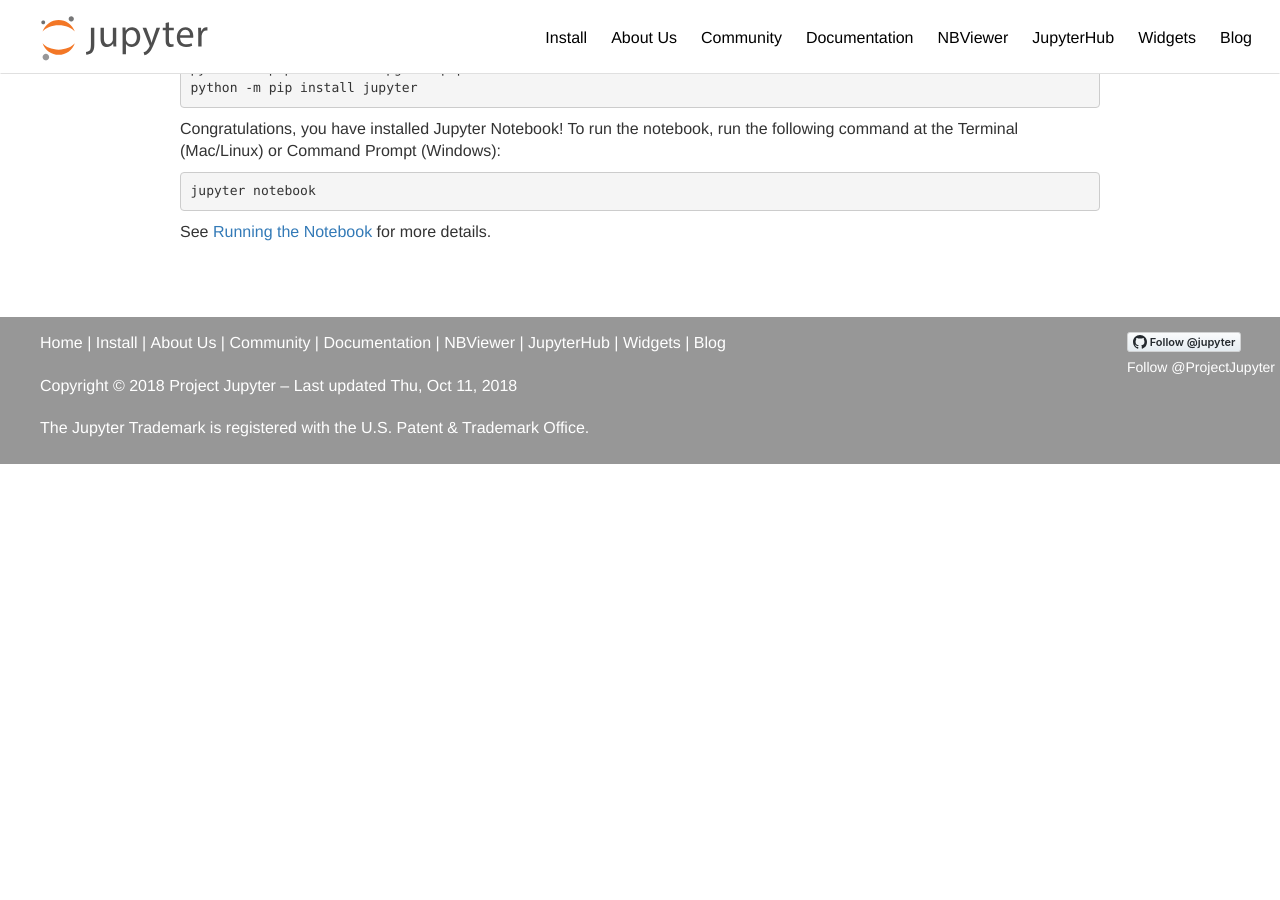
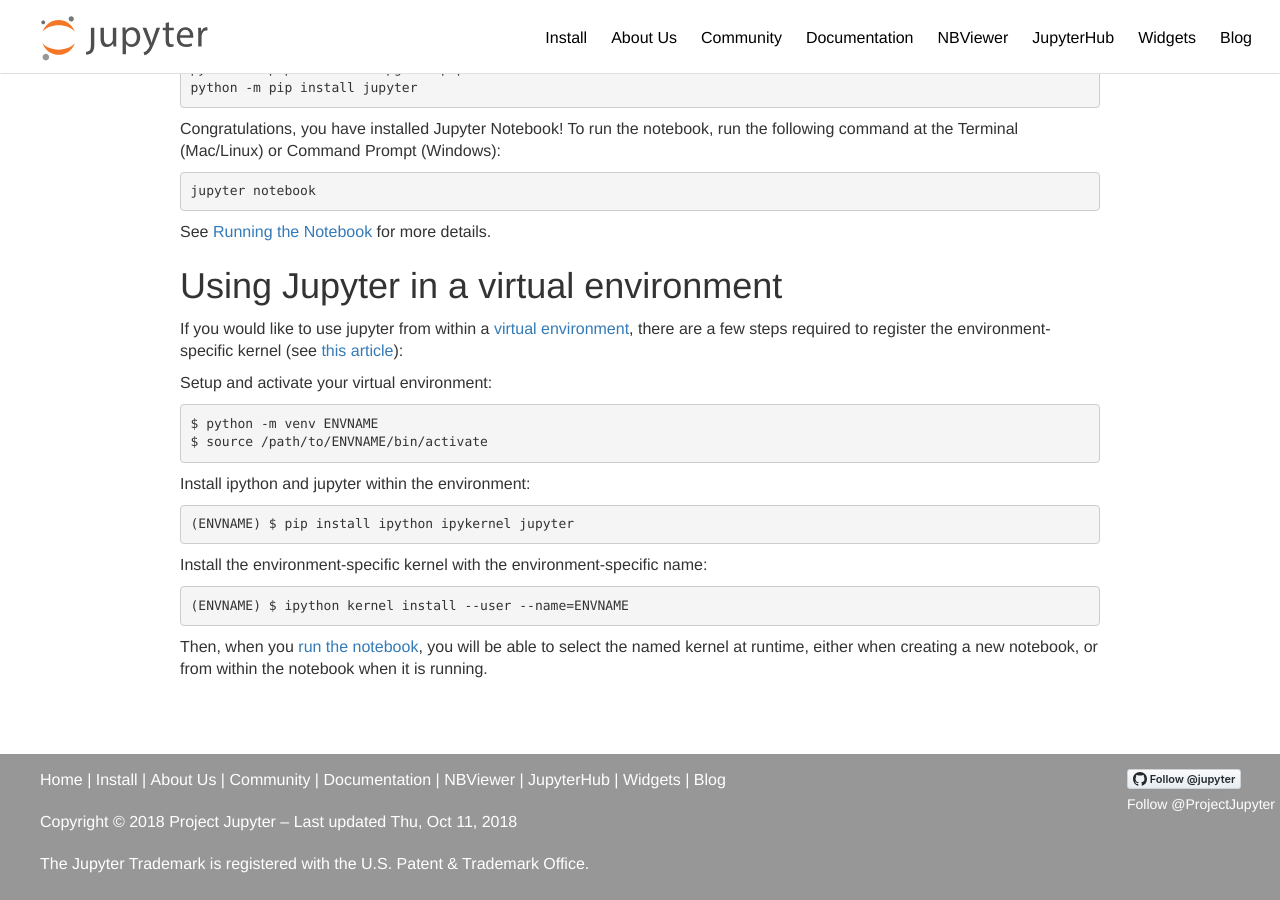
Before and after one commit to jupyter/jupyter.github.io, a Jekyll site: the page built from install.md, in a window 1280 px wide and 900 px high, scrolled down 987 px. Built offline with Jekyll 4.4.1, drawn with Linux system fonts in a browser that asks for light colours; comment, search, counter and statistics services are not loaded; before the commit the page ends 1451 px from its top, so only the background shows below that.

Commit message:
installation from a virtualenv (#282)

````diff
--- a/install.md
+++ b/install.md
@@ -51,3 +51,30 @@
 ```
 
 See [Running the Notebook](https://jupyter.readthedocs.io/en/latest/running.html#running) for more details.
+
+## Using Jupyter in a virtual environment
+If you would like to use jupyter from within a [virtual environment](https://virtualenv.pypa.io/en/stable/),
+there are a few steps required to register the environment-specific kernel (see [this article](http://anbasile.github.io/programming/2017/06/25/jupyter-venv/)):
+
+Setup and activate your virtual environment:
+
+```bash
+$ python -m venv ENVNAME
+$ source /path/to/ENVNAME/bin/activate
+```
+
+Install ipython and jupyter within the environment:
+
+```bash
+(ENVNAME) $ pip install ipython ipykernel jupyter
+```
+
+Install the environment-specific kernel with the environment-specific name:
+
+```bash
+(ENVNAME) $ ipython kernel install --user --name=ENVNAME
+```
+
+Then, when you [run the notebook](https://jupyter.readthedocs.io/en/latest/running.html#running),
+you will be able to select the named kernel at runtime, either when creating a new notebook,
+or from within the notebook when it is running.
````
